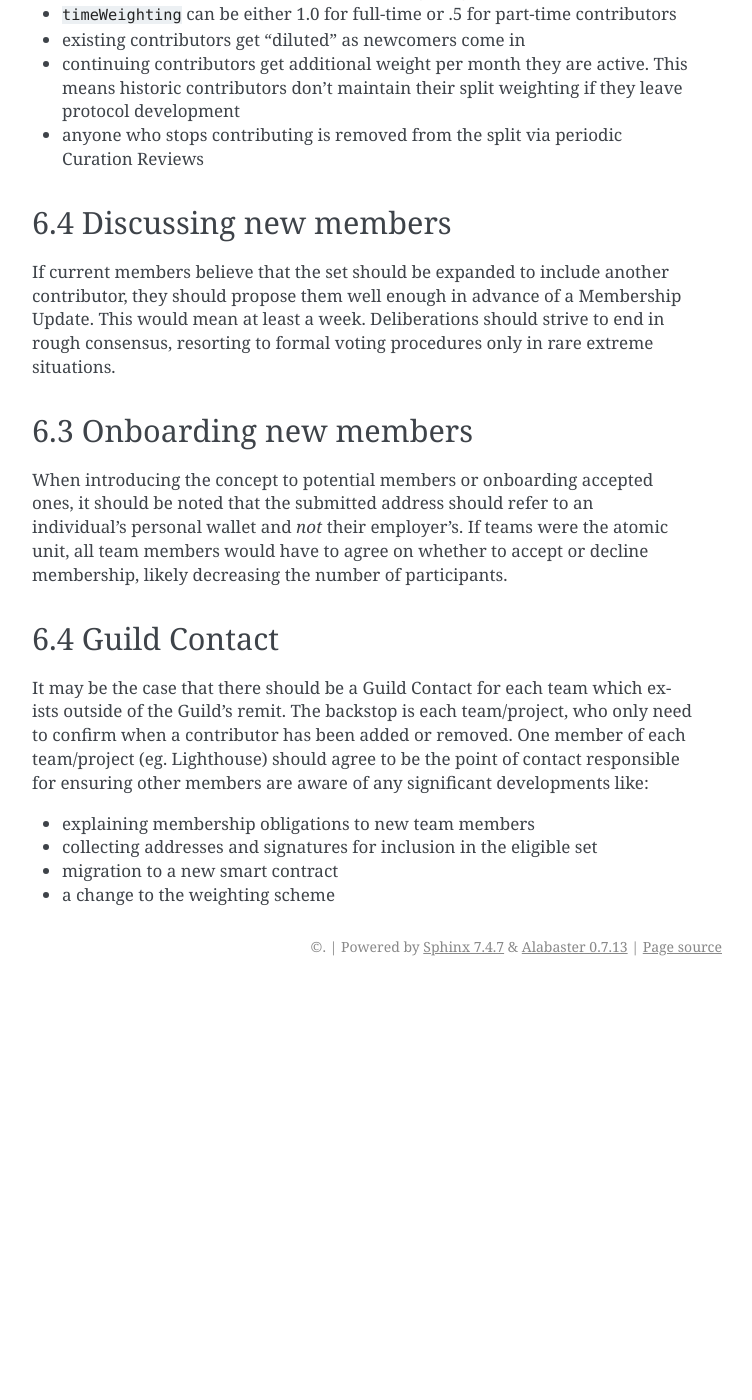
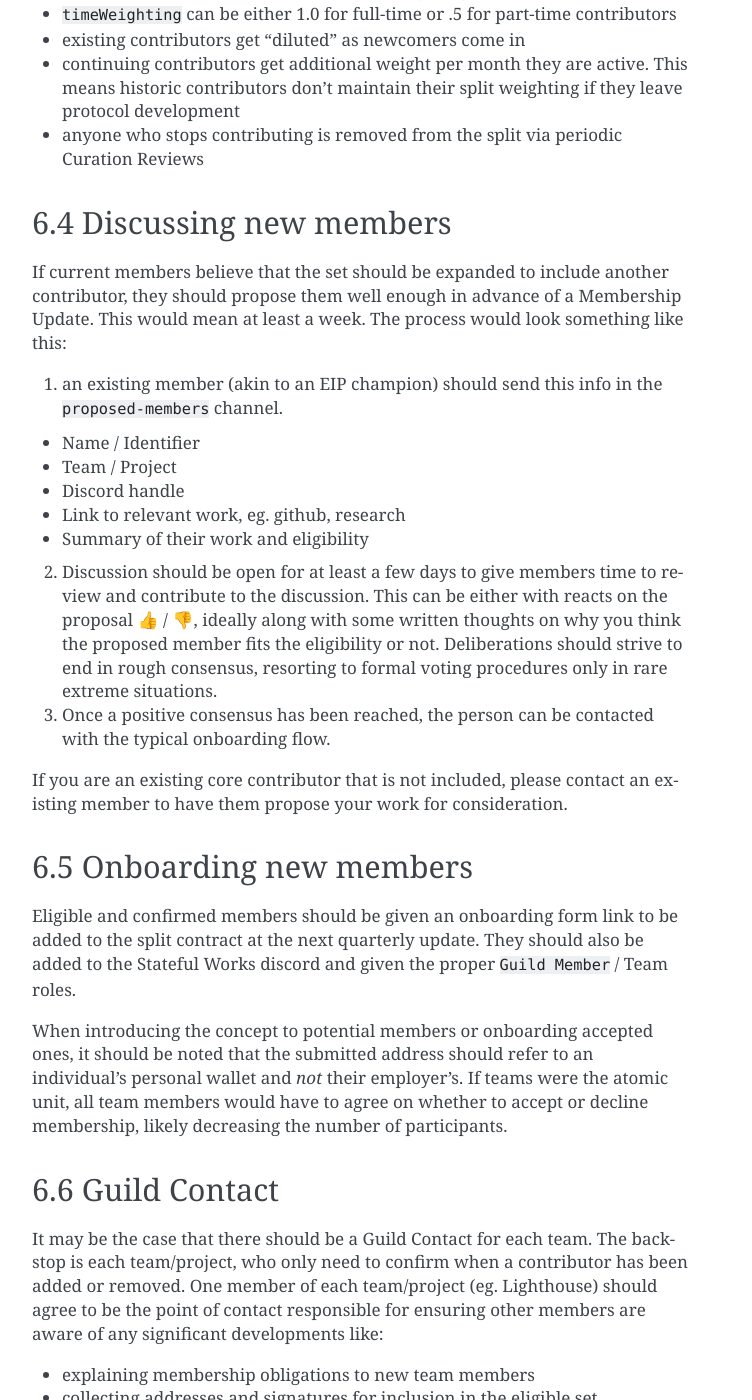
Before and after one commit to protocolguild/documentation, a Sphinx documentation site: the page built from docs/6-guidelines-for-regular-operation.md, in a window 1280 px wide and 1400 px high, scrolled down 1017 px. Shown: the whole window, without its empty margins (388-1140 px from the left). Built offline with Sphinx 7.4.7, drawn with Linux system fonts in a browser that asks for light colours; before the commit the page ends 2003 px from its top, so only the background shows below that; some of the changed text lies outside the part shown.

Commit message:
add new member proposal process from discord

```diff
--- a/docs/6-guidelines-for-regular-operation.md
+++ b/docs/6-guidelines-for-regular-operation.md
@@ -28,15 +28,31 @@ Antifragility and non-gameability emerge from simple frameworks. This limits the
 
 ## 6.4 Discussing new members
 
-If current members believe that the set should be expanded to include another contributor, they should propose them well enough in advance of a Membership Update. This would mean at least a week. Deliberations should strive to end in rough consensus, resorting to formal voting procedures only in rare extreme situations.
+If current members believe that the set should be expanded to include another contributor, they should propose them well enough in advance of a Membership Update. This would mean at least a week. The process would look something like this:
 
-## 6.3 Onboarding new members
+1. an existing member (akin to an EIP champion) should send this info in the `proposed-members` channel.
+
+- Name / Identifier
+- Team / Project
+- Discord handle
+- Link to relevant work, eg. github, research
+- Summary of their work and eligibility
+
+2. Discussion should be open for at least a few days to give members time to review and contribute to the discussion. This can be either with reacts on the proposal 👍 / 👎, ideally along with some written thoughts on why you think the proposed member fits the eligibility or not. Deliberations should strive to end in rough consensus, resorting to formal voting procedures only in rare extreme situations.
+
+3. Once a positive consensus has been reached, the person can be contacted with the typical onboarding flow.
+
+If you are an existing core contributor that is not included, please contact an existing member to have them propose your work for consideration.
+
+## 6.5 Onboarding new members
+
+Eligible and confirmed members should be given an onboarding form link to be added to the split contract at the next quarterly update. They should also be added to the Stateful Works discord and given the proper `Guild Member` / Team roles.
 
 When introducing the concept to potential members or onboarding accepted ones, it should be noted that the submitted address should refer to an individual's personal wallet and *not* their employer's. If teams were the atomic unit, all team members would have to agree on whether to accept or decline membership, likely decreasing the number of participants.
 
-## 6.4 Guild Contact
+## 6.6 Guild Contact
 
-It may be the case that there should be a Guild Contact for each team which exists outside of the Guild's remit. The backstop is each team/project, who only need to confirm when a contributor has been added or removed. One member of each team/project (eg. Lighthouse) should agree to be the point of contact responsible for ensuring other members are aware of any significant developments like:
+It may be the case that there should be a Guild Contact for each team. The backstop is each team/project, who only need to confirm when a contributor has been added or removed. One member of each team/project (eg. Lighthouse) should agree to be the point of contact responsible for ensuring other members are aware of any significant developments like:
 
 - explaining membership obligations to new team members
 - collecting addresses and signatures for inclusion in the eligible set
```
